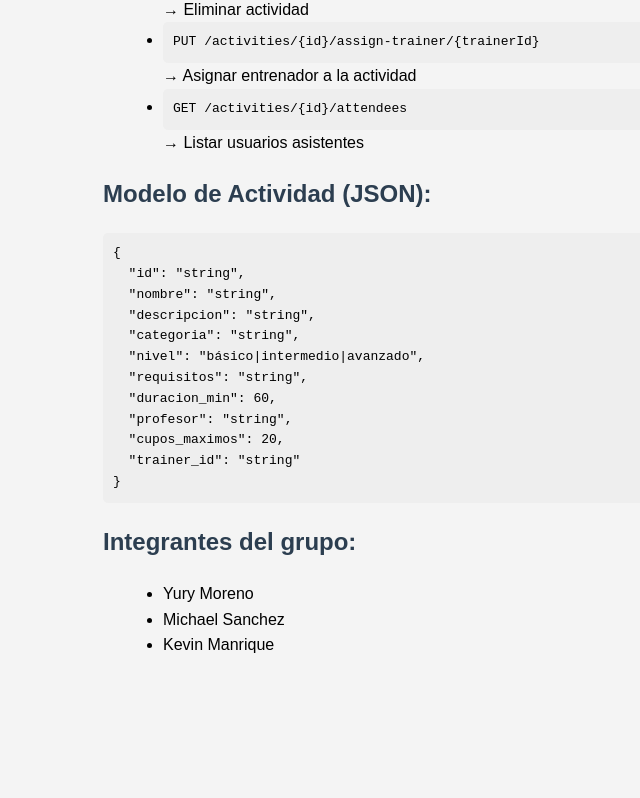
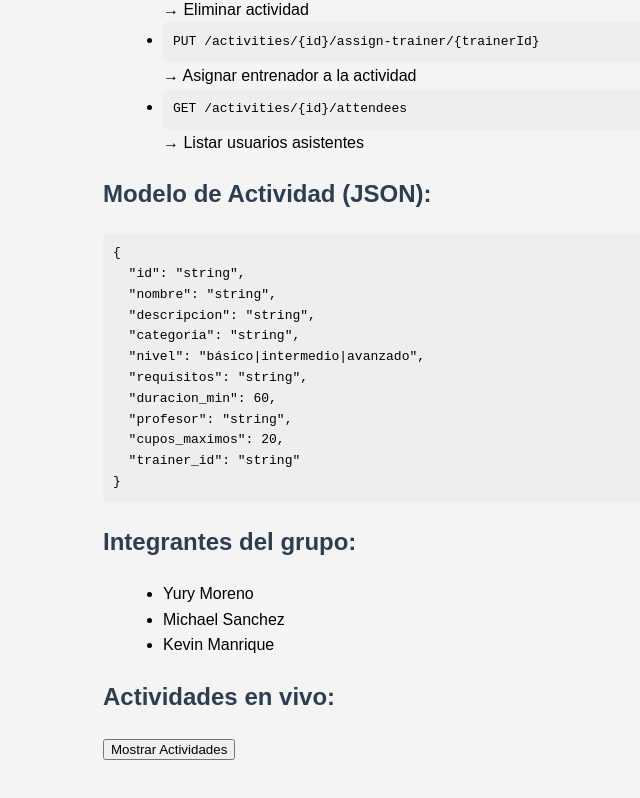
Before and after one commit to krmanrique/gestion_actividades, a website: page gym-api/api-doc/index.html in a window 1280 px wide. Shown: the part 641-1439 px from the top of the page, without its empty margins (137-777 px from the left). Before the commit the page ends 1375 px from the top, so only its background shows below. Drawn offline with Linux system fonts and the light colour scheme.

Commit message:
fix: correccion del index.hmtl

```diff
--- a/gym-api/api-doc/index.html
+++ b/gym-api/api-doc/index.html
@@ -25,6 +25,13 @@
         }
         ul {
             margin-left: 20px;
+        }
+        .activity-card {
+            background: #fff;
+            border: 1px solid #ccc;
+            border-radius: 5px;
+            padding: 10px;
+            margin: 10px 0;
         }
     </style>
 </head>
@@ -65,5 +72,51 @@
         <li>Michael Sanchez</li>
         <li>Kevin Manrique</li>
     </ul>
+
+    <h2>Actividades en vivo:</h2>
+    <button onclick="cargarActividades()">Mostrar Actividades</button>
+    <div id="actividades"></div>
+
+    <script>
+        async function cargarActividades() {
+            const contenedor = document.getElementById("actividades");
+            contenedor.innerHTML = "Cargando actividades...";
+
+            try {
+                const res = await fetch("https://gestion-actividades.onrender.com/activities");
+                const data = await res.json();
+
+                if (!Array.isArray(data)) {
+                    throw new Error("La respuesta no es una lista");
+                }
+
+                if (data.length === 0) {
+                    contenedor.innerHTML = "<p>No hay actividades registradas.</p>";
+                    return;
+                }
+
+                contenedor.innerHTML = "";
+                data.forEach(act => {
+                    const card = document.createElement("div");
+                    card.className = "activity-card";
+                    card.innerHTML = `
+                        <strong>${act.nombre}</strong><br>
+                        <em>${act.descripcion}</em><br>
+                        <strong>Categoría:</strong> ${act.categoria}<br>
+                        <strong>Nivel:</strong> ${act.nivel}<br>
+                        <strong>Requisitos:</strong> ${act.requisitos}<br>
+                        <strong>Duración:</strong> ${act.duracion_min} minutos<br>
+                        <strong>Profesor:</strong> ${act.profesor}<br>
+                        <strong>Cupos máximos:</strong> ${act.cupos_maximos}<br>
+                        <strong>ID Entrenador:</strong> ${act.trainer_id}
+                    `;
+                    contenedor.appendChild(card);
+                });
+            } catch (err) {
+                console.error(err);
+                contenedor.innerHTML = "<p>Error al cargar actividades.</p>";
+            }
+        }
+    </script>
 </body>
 </html>
```
